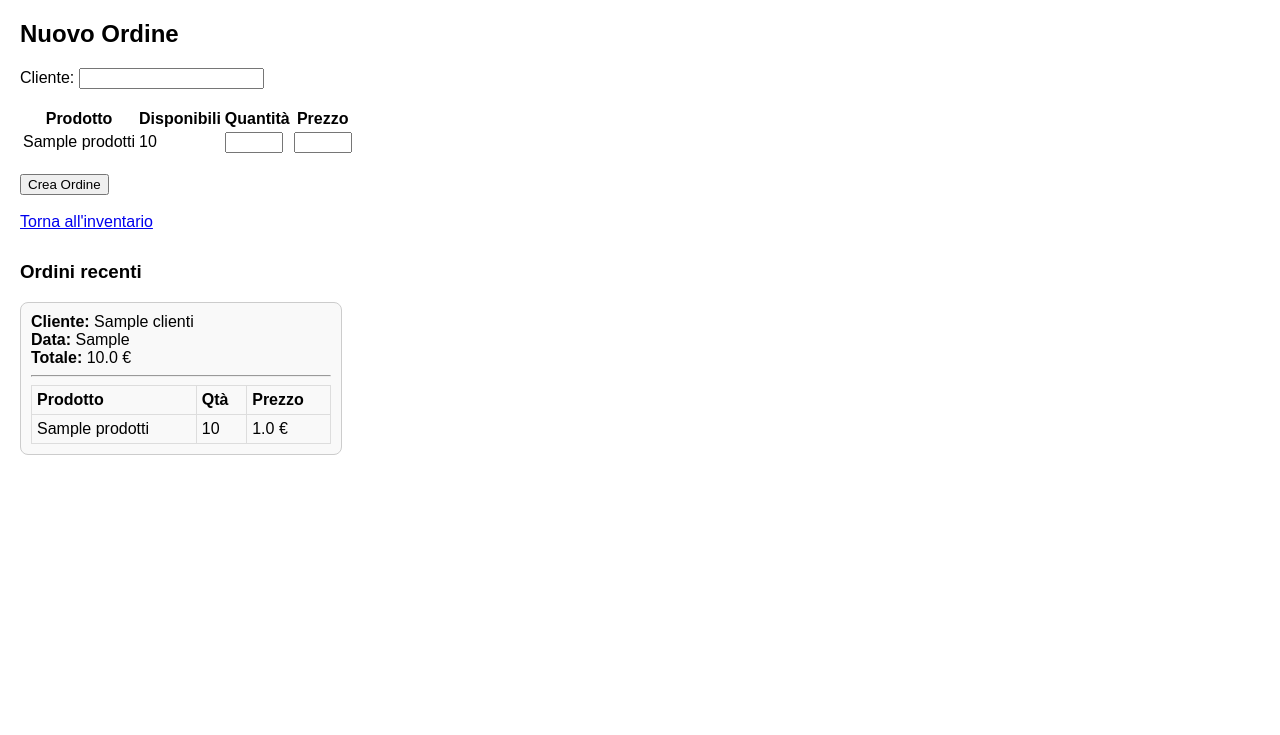
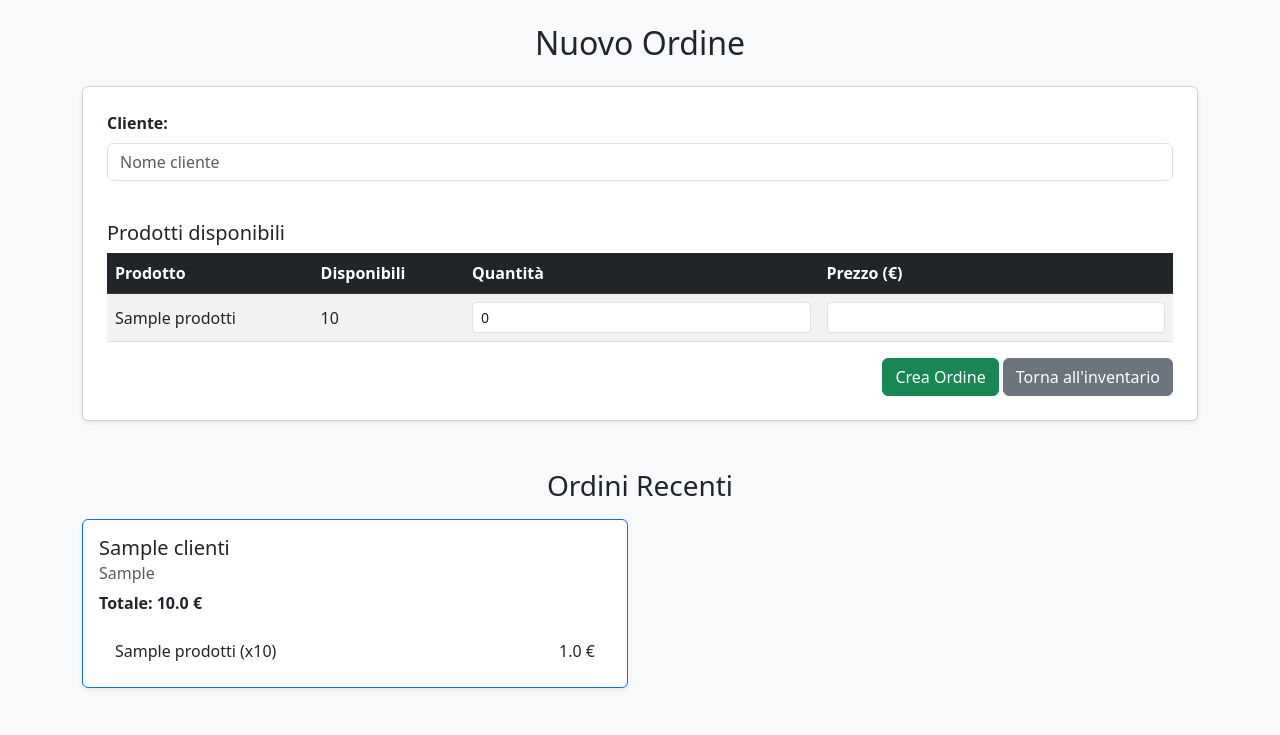
Before and after one commit to alessiobuti/magazzino-flask, a Flask app: page /ordini in a window 1280 px wide. Shown: the top 735 px of the page. Run offline with Flask 3, Linux system fonts and the light colour scheme; tables that the repository leaves empty hold one stand-in row (values such as "Sample post").

Commit message:
Fix form creazione ordine e migliorata grafica ordini recenti

```diff
--- a/app.py
+++ b/app.py
@@ -3,6 +3,8 @@ import sqlite3
 from datetime import datetime
 
 app = Flask(__name__)
+app.debug = True
+
 ordini_memoria = {}  # memorizza gli ordini in memoria
 
 # --- Helper DB ---
--- a/templates/ordini.html
+++ b/templates/ordini.html
@@ -3,93 +3,77 @@
 <head>
     <meta charset="UTF-8">
     <title>Gestione Ordini</title>
-    <style>
-        body {
-            font-family: Arial, sans-serif;
-            margin: 20px;
-        }
-        .ordine-card {
-            border: 1px solid #ccc;
-            border-radius: 8px;
-            padding: 10px;
-            width: 300px;
-            background: #f9f9f9;
-            margin-bottom: 15px;
-        }
-        .ordine-card table {
-            width: 100%;
-            border-collapse: collapse;
-            margin-top: 5px;
-        }
-        .ordine-card th, .ordine-card td {
-            border: 1px solid #ddd;
-            padding: 5px;
-            text-align: left;
-        }
-        .ordine-container {
-            display: flex;
-            flex-wrap: wrap;
-            gap: 15px;
-        }
-        .form-container {
-            margin-bottom: 30px;
-        }
-        .form-container input[type="number"] {
-            width: 50px;
-        }
-    </style>
+    <link href="https://cdn.jsdelivr.net/npm/bootstrap@5.3.0/dist/css/bootstrap.min.css" rel="stylesheet">
 </head>
-<body>
-    <h2>Nuovo Ordine</h2>
-    <div class="form-container">
-        <form action="/crea_ordine" method="POST">
-            Cliente: <input type="text" name="cliente" required><br><br>
-            <table>
+<body class="bg-light p-4">
+
+<div class="container">
+
+    <h2 class="mb-4 text-center">Nuovo Ordine</h2>
+
+    <form action="/crea_ordine" method="POST" class="card shadow-sm p-4 mb-5">
+        <div class="mb-3">
+            <label for="cliente" class="form-label fw-bold">Cliente:</label>
+            <input type="text" id="cliente" name="cliente" class="form-control" placeholder="Nome cliente" required>
+        </div>
+
+        <h5 class="mt-4">Prodotti disponibili</h5>
+        <table class="table table-striped align-middle">
+            <thead class="table-dark">
                 <tr>
                     <th>Prodotto</th>
                     <th>Disponibili</th>
                     <th>Quantità</th>
-                    <th>Prezzo</th>
+                    <th>Prezzo (€)</th>
                 </tr>
+            </thead>
+            <tbody>
                 {% for prod in prodotti %}
                 <tr>
                     <td>{{ prod.nome }}</td>
                     <td>{{ prod.quantita_pieni }}</td>
-                    <td><input type="number" name="prod_{{ prod.id }}" min="0" max="{{ prod.quantita_pieni }}"></td>
-                    <td><input type="number" step="0.01" name="prezzo_{{ prod.id }}"></td>
+                    <td>
+                        <input type="number" name="prod_{{ prod.id }}" min="0" value="0" class="form-control form-control-sm">
+                    </td>
+                    <td>
+                        <input type="number" name="prezzo_{{ prod.id }}" step="0.01" min="0" class="form-control form-control-sm">
+                    </td>
                 </tr>
                 {% endfor %}
-            </table><br>
-            <input type="submit" value="Crea Ordine">
-        </form>
-        <br>
-        <a href="/">Torna all'inventario</a>
-    </div>
+            </tbody>
+        </table>
 
-    <h3>Ordini recenti</h3>
-    <div class="ordine-container">
+        <div class="text-end">
+            <button type="submit" class="btn btn-success">Crea Ordine</button>
+            <a href="/" class="btn btn-secondary">Torna all'inventario</a>
+        </div>
+    </form>
+
+    <h3 class="mb-3 text-center">Ordini Recenti</h3>
+    <div class="row">
         {% for ordine in ordini %}
-        <div class="ordine-card">
-            <strong>Cliente:</strong> {{ ordine.cliente }}<br>
-            <strong>Data:</strong> {{ ordine.data }}<br>
-            <strong>Totale:</strong> {{ ordine.totale }} €
-            <hr>
-            <table>
-                <tr>
-                    <th>Prodotto</th>
-                    <th>Qtà</th>
-                    <th>Prezzo</th>
-                </tr>
-                {% for item in dettagli[ordine.id] %}
-                <tr>
-                    <td>{{ item.nome }}</td>
-                    <td>{{ item.quantita }}</td>
-                    <td>{{ item.prezzo_unitario }} €</td>
-                </tr>
-                {% endfor %}
-            </table>
+        <div class="col-md-6 mb-4">
+            <div class="card border-primary shadow-sm">
+                <div class="card-body">
+                    <h5 class="card-title">{{ ordine.cliente }}</h5>
+                    <h6 class="card-subtitle text-muted mb-2">{{ ordine.data }}</h6>
+                    <p class="fw-bold">Totale: {{ ordine.totale }} €</p>
+                    <ul class="list-group list-group-flush">
+                        {% for item in dettagli[ordine.id] %}
+                        <li class="list-group-item d-flex justify-content-between">
+                            <span>{{ item.nome }} (x{{ item.quantita }})</span>
+                            <span>{{ item.prezzo_unitario }} €</span>
+                        </li>
+                        {% endfor %}
+                    </ul>
+                </div>
+            </div>
         </div>
+        {% else %}
+        <p class="text-center text-muted">Nessun ordine recente.</p>
         {% endfor %}
     </div>
+</div>
+
 </body>
 </html>
```
Also changed, not shown: 2 other files.
